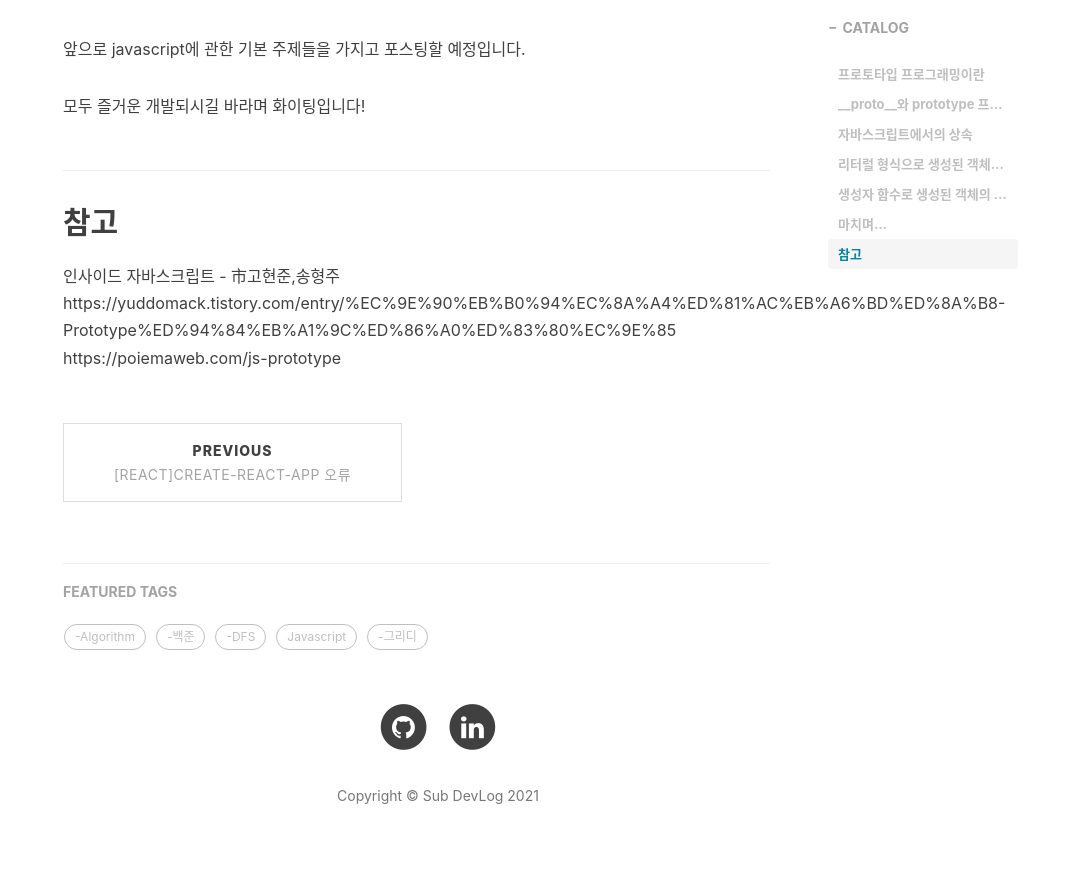
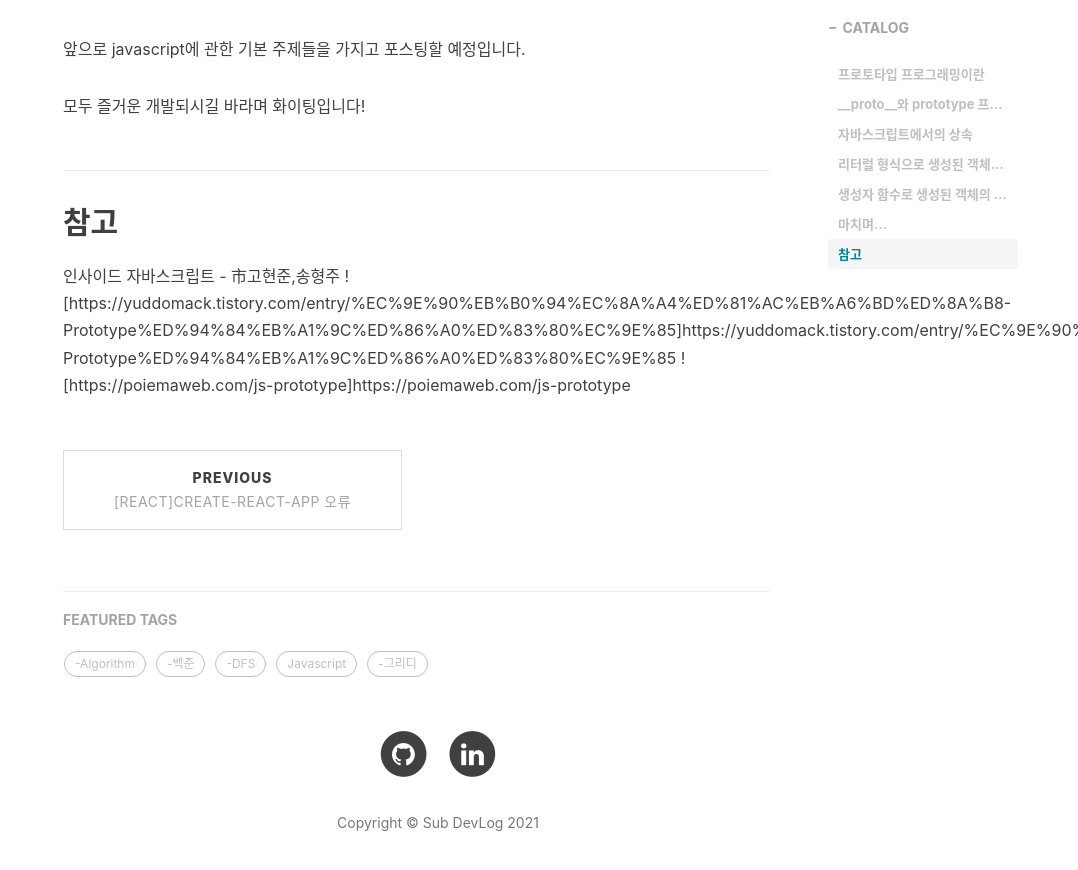
Before and after one commit to lss3070/Room19, a Jekyll site: the page built from _posts/2021-01-23-[Javascript]-ProtoType.md, in a window 1280 px wide and 900 px high, scrolled down 6617 px. Shown: the top 870 px of the window, without its empty margins (202-1280 px from the left). Built offline with Jekyll 4.4.1, drawn with Linux system fonts in a browser that asks for light colours; nearby versions of some CDN libraries; library files that are not in the unit come from our copies; comment, search, counter and statistics services are not loaded; some of the changed lines change nothing that is shown.

Commit message:
2021-01-24-prototype posting

```diff
--- a/_posts/2021-01-23-[Javascript]-ProtoType.md
+++ b/_posts/2021-01-23-[Javascript]-ProtoType.md
@@ -166,5 +166,5 @@ cloneHuman.hasOwnProperty()메서드를 호출할때 cloneHuman에 hasOwnPropert
 참고
 ---
 인사이드 자바스크립트 - 市고현준,송형주
-https://yuddomack.tistory.com/entry/%EC%9E%90%EB%B0%94%EC%8A%A4%ED%81%AC%EB%A6%BD%ED%8A%B8-Prototype%ED%94%84%EB%A1%9C%ED%86%A0%ED%83%80%EC%9E%85
-https://poiemaweb.com/js-prototype
+![https://yuddomack.tistory.com/entry/%EC%9E%90%EB%B0%94%EC%8A%A4%ED%81%AC%EB%A6%BD%ED%8A%B8-Prototype%ED%94%84%EB%A1%9C%ED%86%A0%ED%83%80%EC%9E%85]https://yuddomack.tistory.com/entry/%EC%9E%90%EB%B0%94%EC%8A%A4%ED%81%AC%EB%A6%BD%ED%8A%B8-Prototype%ED%94%84%EB%A1%9C%ED%86%A0%ED%83%80%EC%9E%85
+![https://poiemaweb.com/js-prototype]https://poiemaweb.com/js-prototype
```
